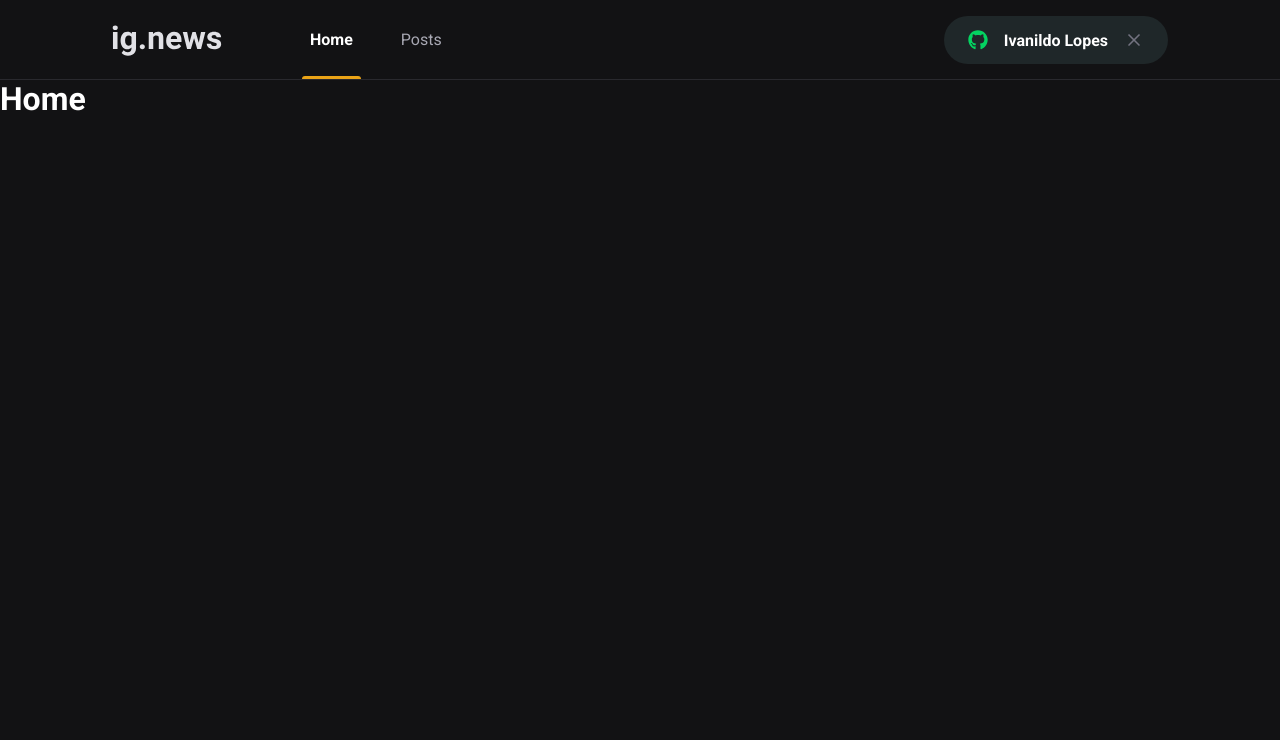
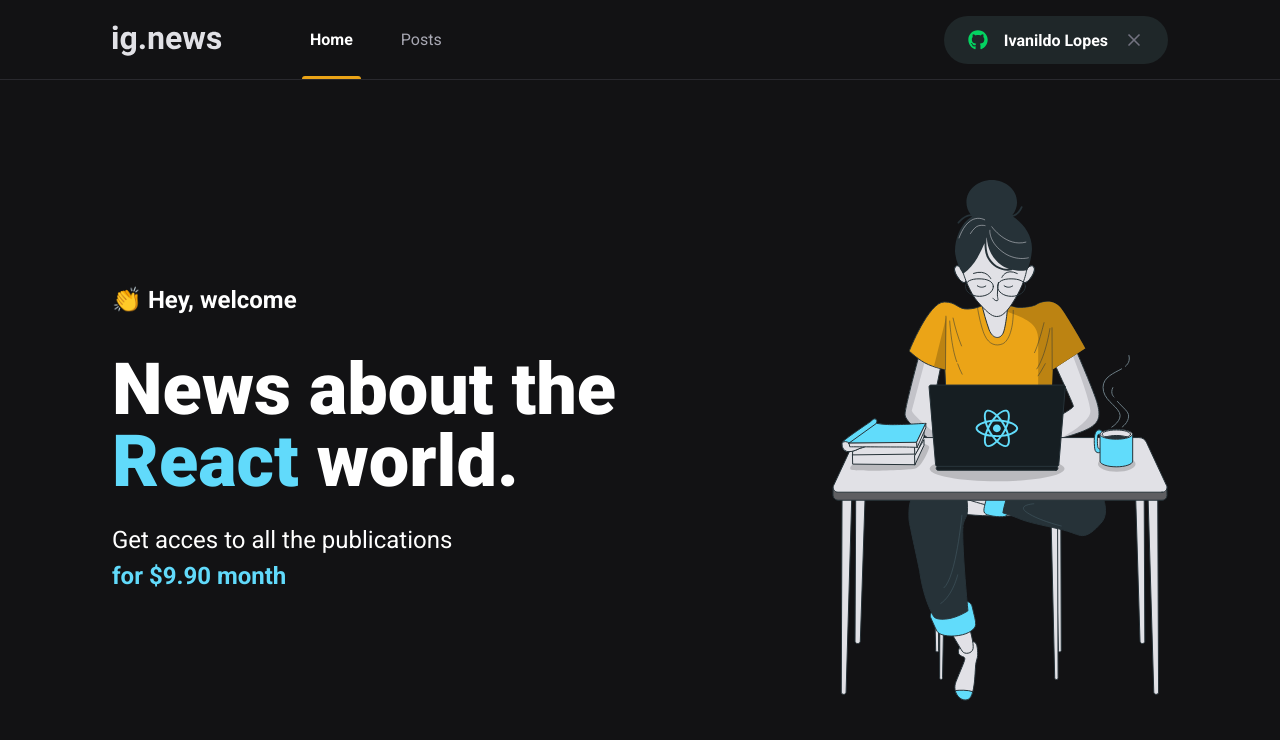
Before and after one commit to ILopesjr/ignews, a Next.js app: page / in a window 1280 px wide. Shown: the top 740 px of the page. Built offline with nearby package versions, Linux system fonts and the light colour scheme.

Commit message:
ajustando a págin home

```diff
--- /dev/null
+++ b/src/pages/home.module.scss
@@ -0,0 +1,41 @@
+.contentContainer{
+  max-width: 1120px;
+  margin: 0 auto;
+  padding: 0 2rem;
+  height: calc(100vh - 5rem);
+
+  display: flex;
+  align-items: center;
+  justify-content: space-between;
+}
+
+.hero{
+  max-width: 600px;
+
+  > span {
+    font-size:1.5rem;
+    font-weight: bold;
+  }
+
+  h1 {
+    font-size:4.5rem;
+    line-height:4.5rem;
+    font-weight: 900;
+    margin-top: 2.5rem;
+
+    span{
+      color: var(--cyan-500);
+    }
+  }
+
+  p{
+    font-size: 1.5rem;
+    line-height: 2.25rem;
+    margin-top: 1.5rem;
+
+    span{
+      color: var(--cyan-500);
+      font-weight:bold
+    }
+  }
+}
--- a/src/pages/index.tsx
+++ b/src/pages/index.tsx
@@ -1,12 +1,26 @@
 import Head from 'next/head';
+import Image from "next/image";
+
+import styles from "./home.module.scss";
 
 export default function Home() {
   return (
     <>
       <Head>
-        <title>ig.news</title>
+        <title>Home | ig.news</title>
       </Head>
-      <h1>Home</h1>
+      <main className={styles.contentContainer}>
+        <section className={styles.hero}>
+        <span>👏 Hey, welcome</span>
+        <h1>News about the <span>React</span> world.</h1>
+        <p>
+          Get acces to all the publications <br />
+          <span>for  $9.90 month</span>
+        </p>
+        </section>
+
+        <Image src="/images/avatar.svg" alt="Girl coding" width="336"  height="521" />
+      </main>
     </>
   );
 }
```
